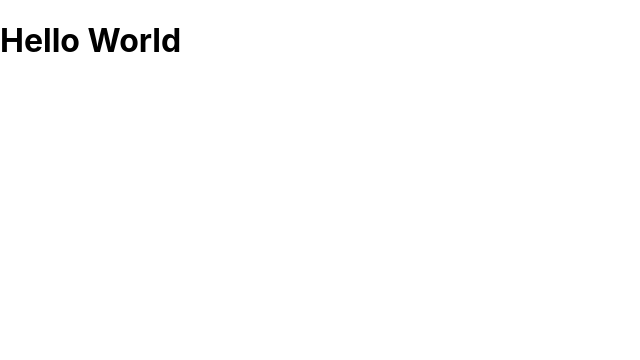
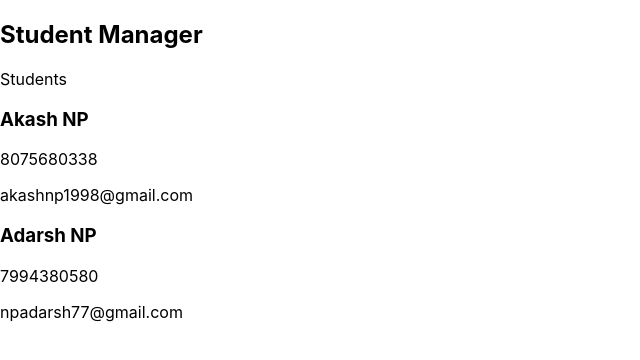
Before and after one commit to 9akashnp8/mini-Student-Manager, a Next.js app: page / in a window 1280 px wide. Shown: the top 360 px of the page, without its empty margins (0-640 px from the left). Built offline with nearby package versions, Linux system fonts and the light colour scheme.

Commit message:
Create basic Student List page with basic Student StudentCard
Set the foundation

```diff
--- /dev/null
+++ b/components/Header.js
@@ -0,0 +1,12 @@
+import Link from "next/link";
+
+export default function Header() {
+    return (
+        <nav>
+            <h2>Student Manager</h2>
+            <Link href='/'>
+                Students
+            </Link>
+        </nav>
+    )
+}
--- /dev/null
+++ b/components/Layout.js
@@ -0,0 +1,10 @@
+import Header from "./Header";
+
+export default function Layout({children}) {
+    return (
+        <div>
+            <Header/>
+            {children}
+        </div>
+    );
+}
--- /dev/null
+++ b/components/StudentCard.js
@@ -0,0 +1,9 @@
+export default function StudentCard({student}) {
+    return (
+        <div>
+            <h3>{student.name}</h3>
+            <p>{student.phone}</p>
+            <p>{student.email}</p>
+        </div>
+    );
+}
--- a/pages/index.js
+++ b/pages/index.js
@@ -1,5 +1,35 @@
+// Libraries
+
+// Components
+import StudentCard from "../components/StudentCard"
+import Layout from "../components/Layout"
+
+// Sample Data
+const students = [
+  {
+    name: 'Akash NP',
+    email: 'akashnp1998@gmail.com',
+    phone: '8075680338',
+  },
+  {
+    name: 'Adarsh NP',
+    email: 'npadarsh77@gmail.com',
+    phone: '7994380580',
+  }
+]
+
+
+// Page Component
 export default function Home() {
   return (
-    <h1>Hello World</h1>
+    <Layout>
+      {students.map((student) => {
+        return (
+          <StudentCard
+            student={student}
+          />
+        )
+      })}
+    </Layout>
   )
 }
```
